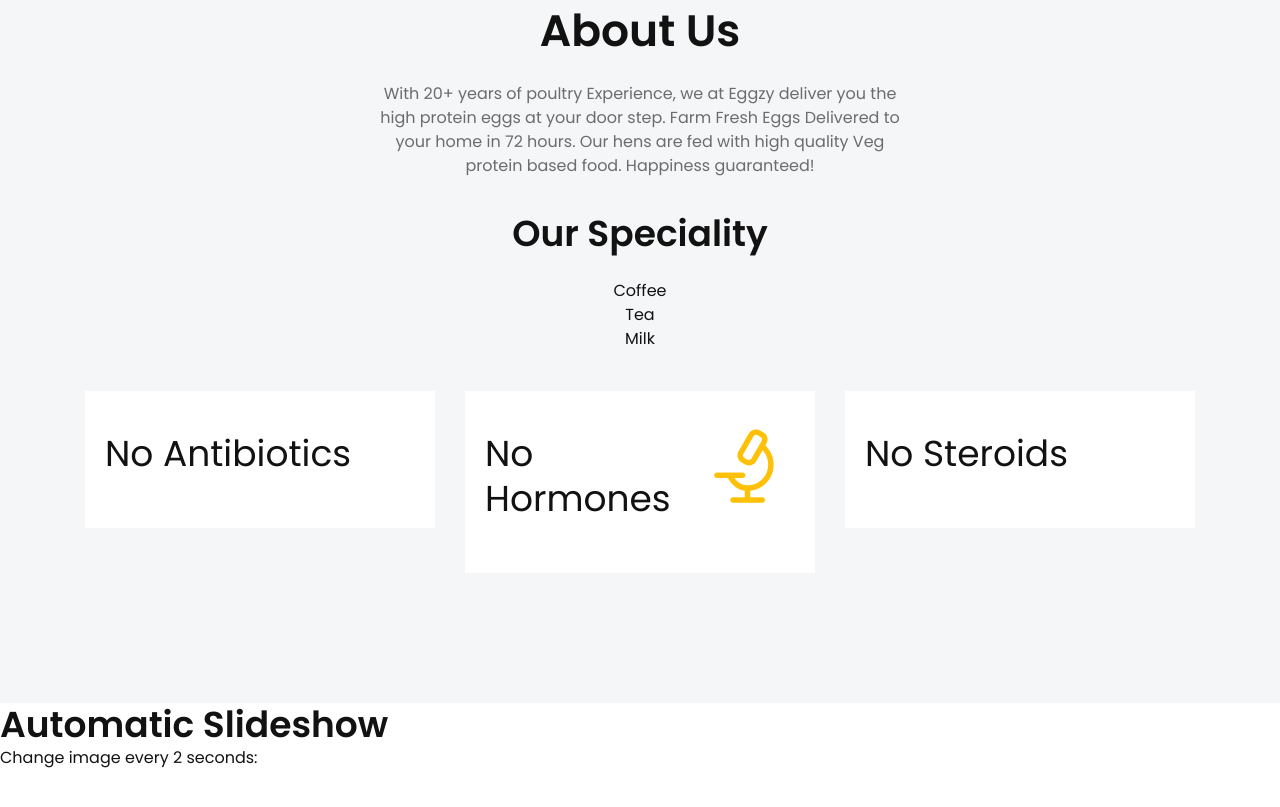
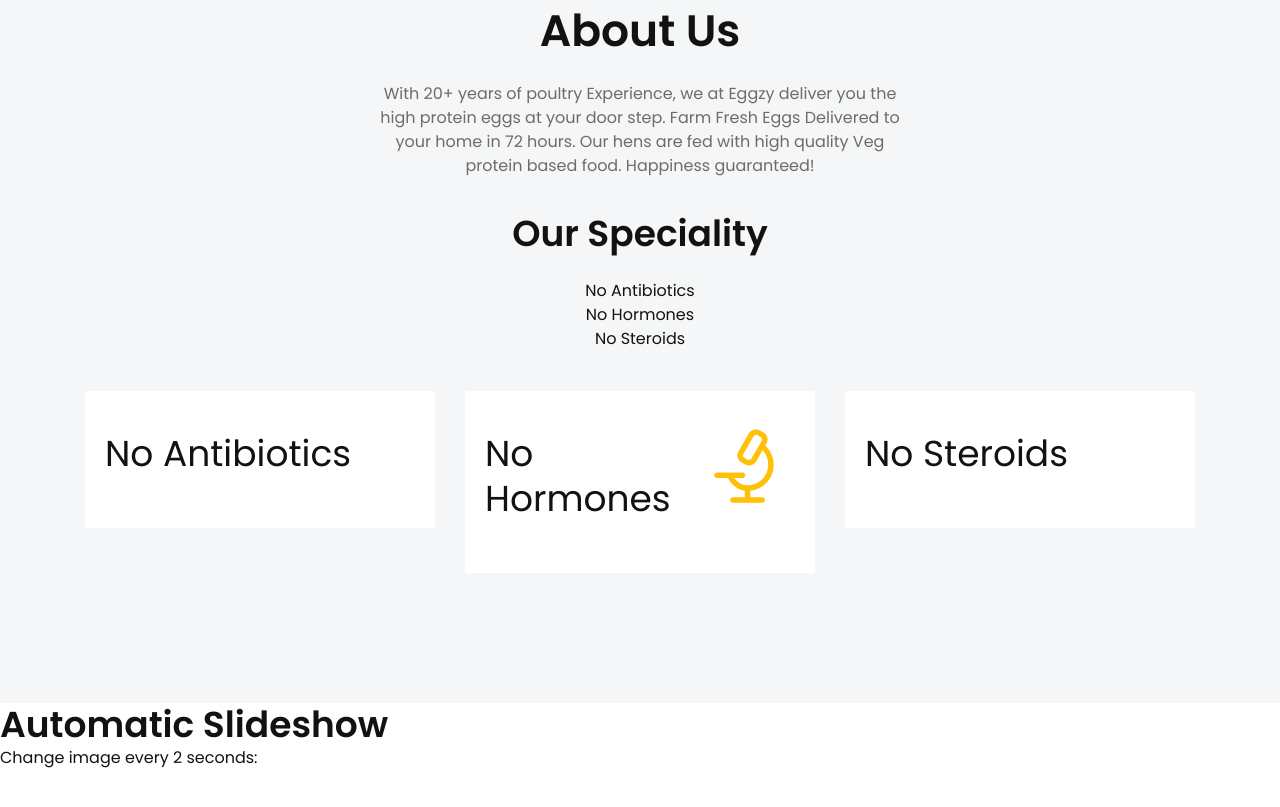
Before and after one commit to vijayabhaskar00/eggzy, a plain HTML site: page index.html in a window 1280 px wide. Shown: the part 911-1718 px from the top of the page. Drawn offline with nearby package versions, Linux system fonts and the light colour scheme; some icons are missing.

Commit message:
Update index.html

```diff
--- a/index.html
+++ b/index.html
@@ -188,9 +188,9 @@
       <h2 class="row justify-content-center">Our Speciality</h2>
       <br>
       <ol>
-        <li class="row justify-content-center">Coffee</li>
-        <li class="row justify-content-center">Tea</li>
-        <li class="row justify-content-center">Milk</li>
+        <li class="row justify-content-center">No Antibiotics</li>
+        <li class="row justify-content-center">No Hormones</li>
+        <li class="row justify-content-center">No Steroids</li>
       </ol>
 
       <div class="row justify-content-center">
```
